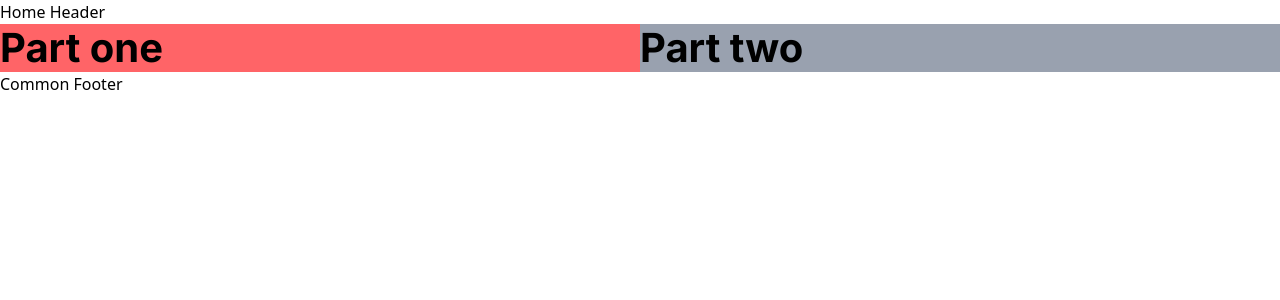
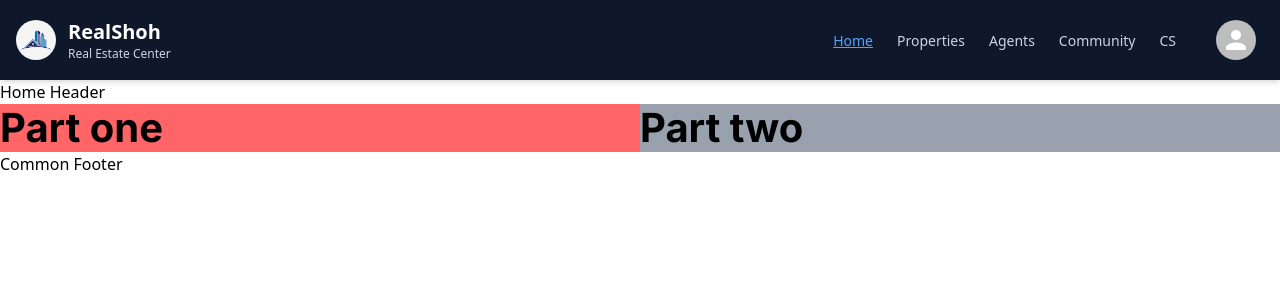
Before and after one commit to ShohbozKurbonbekov/nestar-frontend, a Next.js app: page / in a window 1280 px wide. Shown: the top 300 px of the page. Built offline with nearby package versions, Linux system fonts and the light colour scheme; what @mui/material-nextjs would draw is missing.

Commit message:
feat(navbar):organize responsive navbar

```diff
--- a/src/app/(community)/layout.tsx
+++ b/src/app/(community)/layout.tsx
@@ -1,4 +1,4 @@
-import CommunityHeader from "@/libs/components/layout/CommunityHeader";
+import CommunityHeader from "@/components/layout/CommunityHeader";
 
 export default function CommunityLayout({
   children,
--- a/src/app/(home)/layout.tsx
+++ b/src/app/(home)/layout.tsx
@@ -1,4 +1,4 @@
-import HomeHeader from "@/libs/components/layout/HomeHeader";
+import HomeHeader from "@/components/layout/HomeHeader";
 
 export default function HomeLayout({
   children,
--- a/src/app/(home)/page.tsx
+++ b/src/app/(home)/page.tsx
@@ -4,7 +4,6 @@ export default function Home() {
   return (
     <div className="grid grid-cols-1 sm:grid-cols-2">
       <div className="bg-red-400">
-        {" "}
         <Typography variant="h1" component="h1">
           Part one
         </Typography>
--- a/src/app/(property)/layout.tsx
+++ b/src/app/(property)/layout.tsx
@@ -1,4 +1,4 @@
-import PropertyHeader from "@/libs/components/layout/PropertyHeader";
+import PropertyHeader from "@/components/layout/PropertyHeader";
 
 export default function PropertyLayout({
   children,
--- a/src/app/globals.css
+++ b/src/app/globals.css
@@ -7,6 +7,7 @@
 }
 
 @theme inline {
+  --container-8xl: 82.5rem;
   --color-background: var(--background);
   --color-foreground: var(--foreground);
   --font-sans: var(--font-geist-sans);
--- a/src/app/layout.tsx
+++ b/src/app/layout.tsx
@@ -6,7 +6,8 @@ import theme from "../theme";
 
 // Main Font Family
 import { Inter } from "next/font/google";
-import Footer from "@/libs/components/layout/Footer";
+import Footer from "@/components/layout/Footer";
+import Navigation from "@/components/layout/Navigation";
 const inter = Inter({
   subsets: ["latin"],
   display: "swap",
@@ -15,6 +16,7 @@ const inter = Inter({
 
 // ----------------------- Define meta deta ----------------
 export const metadata: Metadata = {
+  viewport: "width=device-width, initial-scale=1",
   title: "Nestar Real Estate platform",
   description:
     "Buy, sell, and rent properties easily. Explore listings, connect with agents, and manage your property needs all in one platform.",
@@ -53,6 +55,7 @@ export default function RootLayout({
       <body>
         <AppRouterCacheProvider options={{ enableCssLayer: true }}>
           <ThemeProvider theme={theme}>
+            <Navigation />
             {children}
             <Footer />
           </ThemeProvider>
--- /dev/null
+++ b/src/components/layout/Navigation.tsx
@@ -0,0 +1,141 @@
+"use client";
+
+import Link from "next/link";
+import { usePathname } from "next/navigation";
+import {
+  Avatar,
+  IconButton,
+  Menu,
+  MenuItem,
+  ListItemIcon,
+  Divider,
+} from "@mui/material";
+import DashboardIcon from "@mui/icons-material/Dashboard";
+import LogoutIcon from "@mui/icons-material/Logout";
+import MenuIcon from "@mui/icons-material/Menu";
+import { useState } from "react";
+
+const navItems = [
+  { label: "Home", href: "/" },
+  { label: "Properties", href: "/properties" },
+  { label: "Agents", href: "/agents" },
+  { label: "Community", href: "/community" },
+  { label: "CS", href: "/cs" },
+];
+
+export default function Navigation() {
+  const pathname = usePathname();
+  const [anchorEl, setAnchorEl] = useState<null | HTMLElement>(null);
+  const [mobileOpen, setMobileOpen] = useState(false);
+  const open = Boolean(anchorEl);
+
+  const handleMenuOpen = (event: React.MouseEvent<HTMLElement>) => {
+    setAnchorEl(event.currentTarget);
+  };
+
+  const handleMenuClose = () => {
+    setAnchorEl(null);
+  };
+
+  return (
+    <nav className="w-full bg-slate-900 text-white shadow-md">
+      <div className="max-w-7xl mx-auto px-4 py-3 flex items-center justify-between">
+        {/* Logo */}
+        <Link href="/" className="flex items-center gap-3">
+          <img
+            src="/images/logo/platform-logo.jpg"
+            alt="platform-logo"
+            className="w-10 h-10 rounded-full object-cover"
+          />
+          <div className="flex flex-col leading-tight">
+            <span className="text-xl font-semibold">RealShoh</span>
+            <span className="text-xs text-slate-300">Real Estate Center</span>
+          </div>
+        </Link>
+
+        {/* Desktop Nav */}
+        <div className="hidden md:flex items-center gap-8">
+          <ul className="flex items-center gap-6">
+            {navItems.map((item) => (
+              <li key={item.href}>
+                <Link
+                  href={item.href}
+                  className={`text-sm transition-colors ${
+                    pathname === item.href
+                      ? "text-blue-400 font-medium underline"
+                      : "text-slate-300 hover:text-white"
+                  }`}
+                >
+                  {item.label}
+                </Link>
+              </li>
+            ))}
+          </ul>
+
+          {/* Avatar Menu */}
+          <IconButton onClick={handleMenuOpen}>
+            <Avatar className="w-9 h-9" />
+          </IconButton>
+        </div>
+
+        {/* Mobile Menu Button */}
+        <div className="md:hidden flex items-center gap-2">
+          <IconButton onClick={() => setMobileOpen(!mobileOpen)}>
+            <MenuIcon className="text-white" />
+          </IconButton>
+          <IconButton onClick={handleMenuOpen}>
+            <Avatar className="w-8 h-8" />
+          </IconButton>
+        </div>
+      </div>
+
+      {/* Mobile Nav Items */}
+      {mobileOpen && (
+        <div className="md:hidden bg-slate-800 px-4 pb-4">
+          <ul className="flex flex-col gap-4">
+            {navItems.map((item) => (
+              <li key={item.href}>
+                <Link
+                  href={item.href}
+                  className={`block text-sm ${
+                    pathname === item.href
+                      ? "text-blue-400 font-medium"
+                      : "text-slate-300"
+                  }`}
+                  onClick={() => setMobileOpen(false)}
+                >
+                  {item.label}
+                </Link>
+              </li>
+            ))}
+          </ul>
+        </div>
+      )}
+
+      {/* Account Menu */}
+      <Menu
+        anchorEl={anchorEl}
+        open={open}
+        onClose={handleMenuClose}
+        transformOrigin={{ horizontal: "right", vertical: "top" }}
+        anchorOrigin={{ horizontal: "right", vertical: "bottom" }}
+      >
+        <MenuItem onClick={handleMenuClose} component={Link} href="/dashboard">
+          <ListItemIcon>
+            <DashboardIcon fontSize="small" />
+          </ListItemIcon>
+          Dashboard
+        </MenuItem>
+
+        <Divider />
+
+        <MenuItem onClick={handleMenuClose}>
+          <ListItemIcon>
+            <LogoutIcon fontSize="small" />
+          </ListItemIcon>
+          Logout
+        </MenuItem>
+      </Menu>
+    </nav>
+  );
+}
```
Also changed, not shown: public/images/logo/platform-logo.jpg (added), src/components/layout/CommunityHeader.tsx (renamed from src/libs/components/layout/CommunityHeader.tsx), src/components/layout/Footer.tsx (renamed from src/libs/components/layout/Footer.tsx), src/components/layout/HomeHeader.tsx (renamed from src/libs/components/layout/HomeHeader.tsx), src/components/layout/PropertyHeader.tsx (renamed from src/libs/components/layout/PropertyHeader.tsx).
